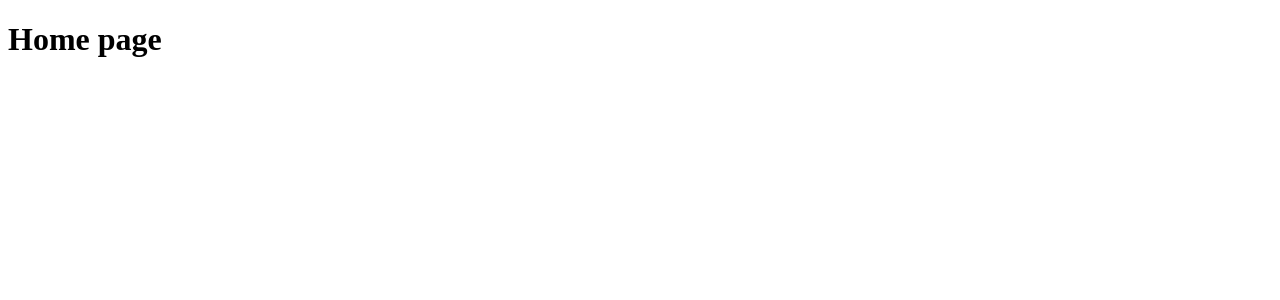
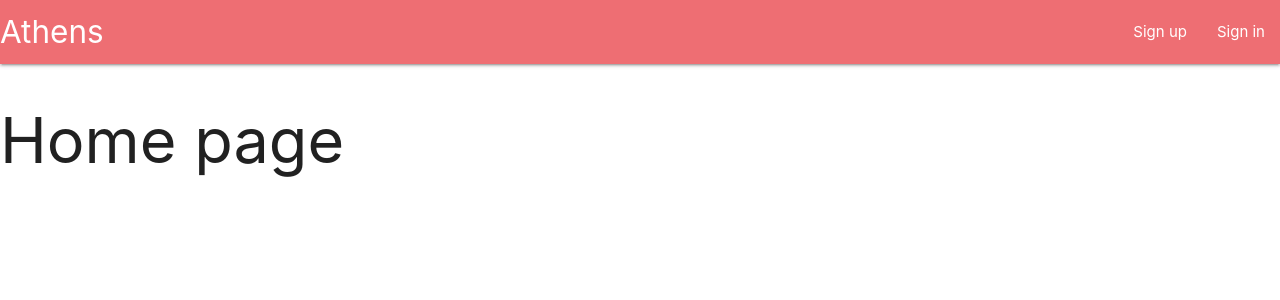
Before and after one commit to KingInktvis/Athens, a React (Create React App) app in the folder client/: page / in a window 1280 px wide. Shown: the top 300 px of the page. Built offline with nearby package versions, Linux system fonts and the light colour scheme.

Commit message:
Added the header and materialize css

```diff
--- a/client/package.json
+++ b/client/package.json
@@ -4,6 +4,7 @@
   "private": true,
   "dependencies": {
     "axios": "^0.18.0",
+    "materialize-css": "^1.0.0-rc.1",
     "react": "^16.3.2",
     "react-dom": "^16.3.2",
     "react-redux": "^5.0.7",
--- a/client/public/index.html
+++ b/client/public/index.html
@@ -19,7 +19,9 @@
       work correctly both with client-side routing and a non-root public URL.
       Learn how to configure a non-root public URL by running `npm run build`.
     -->
-    <title>React App</title>
+    <!--Materialize css icons.-->
+    <link href="https://fonts.googleapis.com/icon?family=Material+Icons" rel="stylesheet">
+    <title>Athens</title>
   </head>
   <body>
     <noscript>
--- a/client/src/App.js
+++ b/client/src/App.js
@@ -1,6 +1,7 @@
 import React, { Component } from 'react';
 import { BrowserRouter, Route, Switch } from 'react-router-dom';
 
+import Header from './components/header';
 import Home from './components/home';
 import SignUp from './components/signup';
 import SignIn from './components/signin';
@@ -9,11 +10,14 @@ class App extends Component {
   render() {
     return (
         <BrowserRouter>
-            <Switch>
-                <Route exact path='/' component={Home} />
-                <Route exact path='/signup' component={SignUp} />
-                <Route exact path='/signin' component={SignIn}/>
-            </Switch>
+            <div>
+                <Header/>
+                <Switch>
+                    <Route exact path='/' component={Home} />
+                    <Route exact path='/signup' component={SignUp} />
+                    <Route exact path='/signin' component={SignIn}/>
+                </Switch>
+            </div>
         </BrowserRouter>
     );
   }
--- /dev/null
+++ b/client/src/components/header.js
@@ -0,0 +1,44 @@
+import React, { Component } from 'react';
+import { connect } from 'react-redux';
+import { Link } from 'react-router-dom';
+
+import * as actions from '../actions';
+
+class Header extends Component {
+
+    signUp() {
+        return this.props.signInReducer.token ? '' : <li><Link to='/signup'>Sign up</Link></li>;
+    }
+
+    signIn() {
+        return this.props.signInReducer.token ? '' : <li><Link to='/signin'>Sign in</Link></li>;
+    }
+
+    signOut() {
+        return this.props.signInReducer.token ? <li><Link to='/signout'>Sign out</Link></li> : '';
+    }
+
+    render() {
+        return(
+            <nav>
+                <div className='nav-wrapper'>
+                    <Link to='/' className='brand-logo'>Athens</Link>
+                    <ul className='right hide-on-med-and-down'>
+                        {this.signUp()}
+                        {this.signIn()}
+                        {this.signOut()}
+                    </ul>
+
+                </div>
+            </nav>
+        );
+    }
+}
+
+function mapStateToProps(state) {
+    return {
+        signInReducer: state.signin
+    }
+}
+
+export default connect(mapStateToProps, actions)(Header);
--- a/client/src/index.js
+++ b/client/src/index.js
@@ -1,3 +1,4 @@
+import 'materialize-css/dist/css/materialize.min.css';
 import React from 'react';
 import ReactDOM from 'react-dom';
 import { Provider } from 'react-redux';
```
Also changed, not shown: 1 other file (tests, documents, lock files or other folders).
